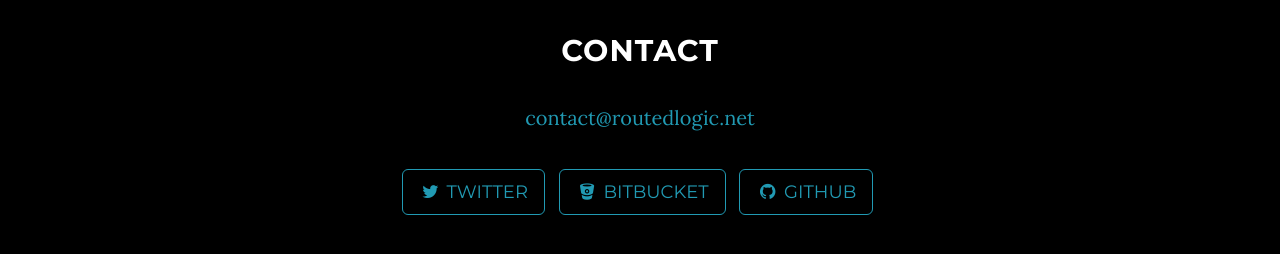
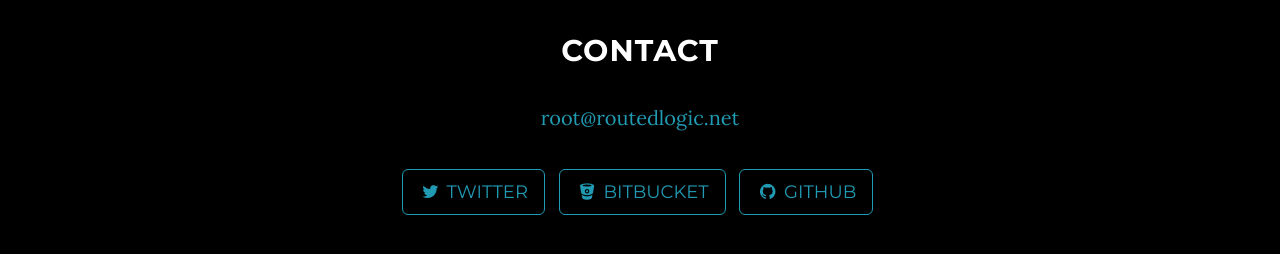
Before and after one commit to routedlogic/routedlogic-jekyll, a Jekyll site: the page built from index.html, in a window 1280 px wide and 900 px high, scrolled down 1410 px. Shown: the part 526-780 px from the top of the window. Built offline with Jekyll 4.4.1, drawn with Linux system fonts in a browser that asks for light colours.

Commit message:
Update _config.yml

```diff
--- a/_config.yml
+++ b/_config.yml
@@ -1,6 +1,6 @@
 # Site settings
 title: ''
-email: contact@routedlogic.net
+email: root@routedlogic.net
 url: https://routedlogic.net
 description: ''
 
```
